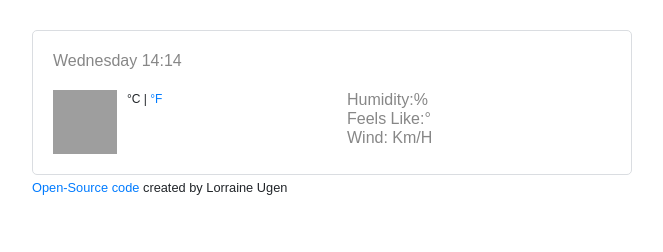
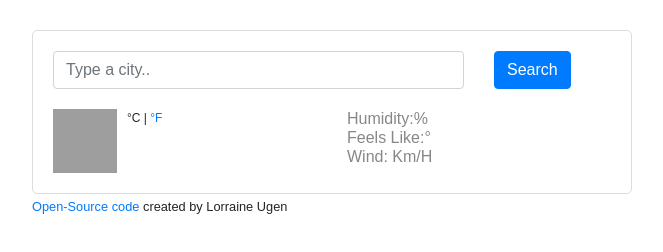
Before and after one commit to Lorriu/Lorriu.github.io, a plain HTML site: page index.html in a window 1280 px wide. Shown: the whole page, without its empty margins (308-971 px from the left). Drawn offline with nearby package versions, Linux system fonts and the light colour scheme; no server answers; grey boxes are pictures that could not be loaded.

Commit message:
Search form and button added

```diff
--- a/index.html
+++ b/index.html
@@ -15,12 +15,25 @@
     <div class="container">
         <div class="weather-app-wrap">
         <div class="weather-app">
+            <form id="search-form" class="mb-3">
+                <div class="row">
+                    <div class="col-9">
+                        <input
+                        type="search"
+                        class="form-control"
+                        placeholder="Type a city.."
+                        id="city-input"
+                        autocomplete="off">
+                    </div>
+                    <div class="col-3">
+                        <input type="submit" value="Search" class="btn btn-primary">
+                    </div>
+                </div>
+            </form>
             <div class="overview">
         <h1 id="city"></h1>
         <ul>
-            <li id="date">
-                Wednesday 14:14
-            </li>
+            <li id="date"></li>
             <li id="description"></li>
         </ul>
         </div>
--- a/src/index.js
+++ b/src/index.js
@@ -45,12 +45,23 @@ function displayTemperature(response){
     iconElement.setAttribute ("alt", response.data.condition.description);
 }
 
+function search(city){
+let apiKey = "toa489c4b0297ba13abfd4fa2587c29d"
+let apiUrl = `https://api.shecodes.io/weather/v1/current?query=${city}&key=${apiKey}&units=metric`
 
-let apiKey = "toa489c4b0297ba13abfd4fa2587c29d"
-let city = "London"
-let apiUrl = `https://api.shecodes.io/weather/v1/current?query=${city}&key=${apiKey}&units=metric`
+
+axios.get(apiUrl).then(displayTemperature)
+}
+
+
+function handleSubmit(event){
+    event.preventDefault();
+    let cityInputElement = document.querySelector("#city-input");
+    search(cityInputElement.value)
+}
 
 
 
 
-axios.get(apiUrl).then(displayTemperature)
+let form = document.querySelector("#search-form");
+form.addEventListener("submit", handleSubmit)
```
